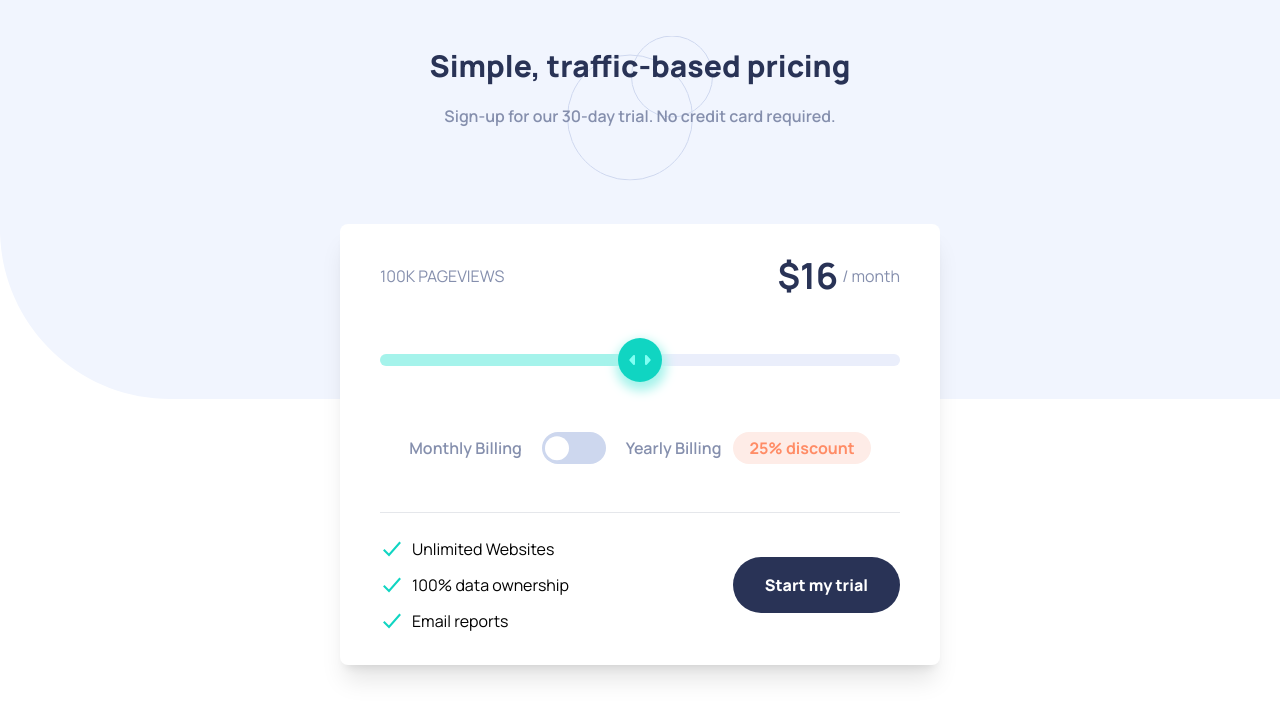
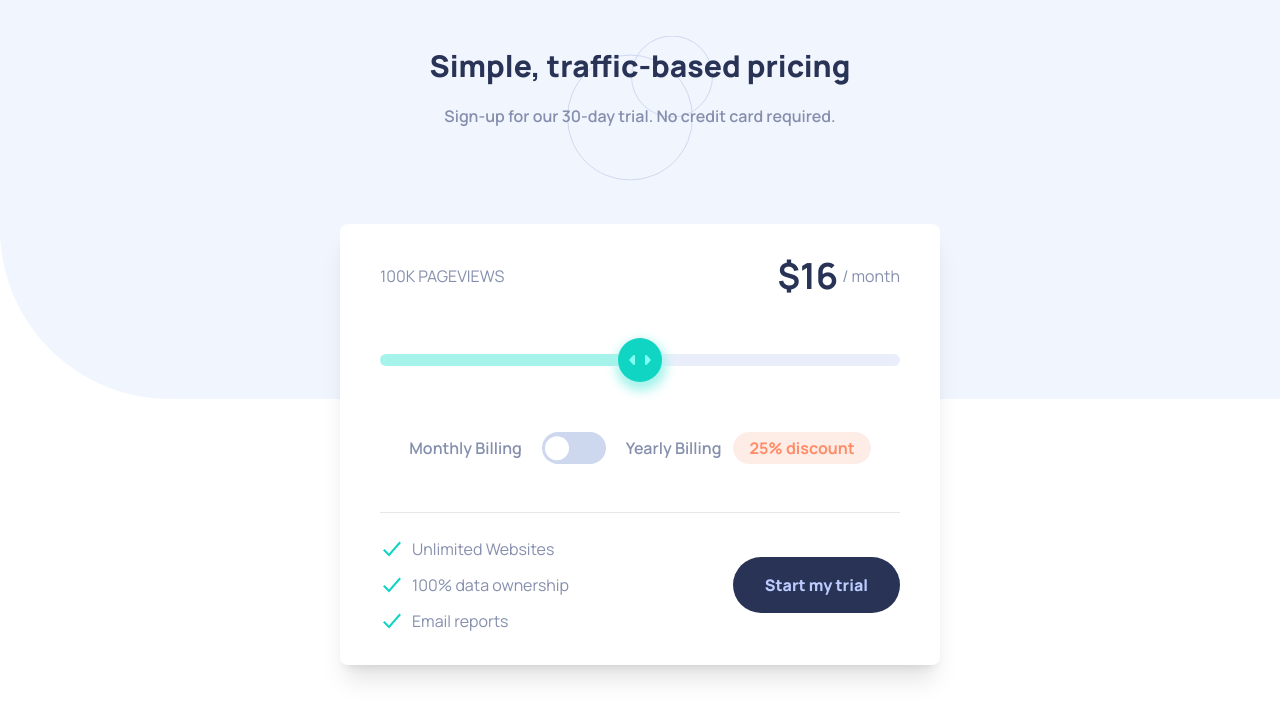
Before and after one commit to Ed-Mo1/interactive-pricing-component, a React (Vite) app: page / in a window 1280 px wide. Shown: the top 718 px of the page. Built offline with nearby package versions, Linux system fonts and the light colour scheme.

Commit message:
fixed bugs

```diff
--- a/src/components/Features.tsx
+++ b/src/components/Features.tsx
@@ -10,13 +10,16 @@ const Features = () => {
     <div className="flex justify-between items-center max-md:flex-col gap-y-5 max-md:justify-center">
       <ul className="space-y-3">
         {features.map((feature) => (
-          <li key={feature} className="flex max-md:justify-center items-center gap-2">
+          <li
+            key={feature}
+            className="flex max-md:justify-center items-center gap-2"
+          >
             <IoCheckmarkSharp className="text-2xl text-strong-cyan" />
-            <span>{feature}</span>
+            <span className="text-grayish-blue">{feature}</span>
           </li>
         ))}
       </ul>
-      <button className="bg-dark-desaturated-blue font-extrabold text-white px-8 py-4 rounded-full">
+      <button className="bg-dark-desaturated-blue font-extrabold text-pale-blue px-8 py-4 rounded-full">
         Start my trial
       </button>
     </div>
--- a/src/components/TotalPrice.tsx
+++ b/src/components/TotalPrice.tsx
@@ -11,7 +11,9 @@ const TotalPrice = () => {
           ? selectedPlan.price * 12 - selectedPlan.price * 12 * 0.25
           : selectedPlan.price}
       </span>
-      <span className="text-grayish-blue">/ month</span>
+      <span className="text-grayish-blue">
+        / {selectedBill === "yearly" ? "year" : "month"}
+      </span>
     </div>
   );
 };
```
